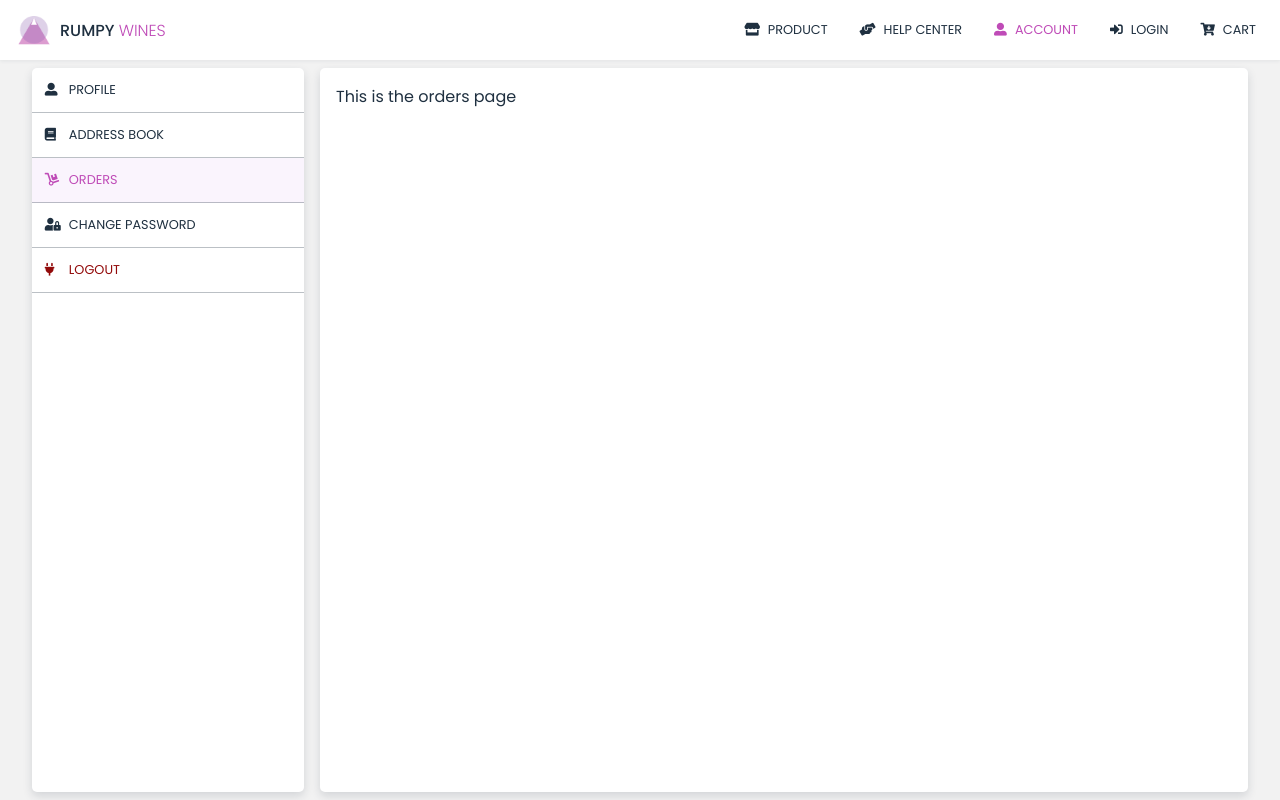
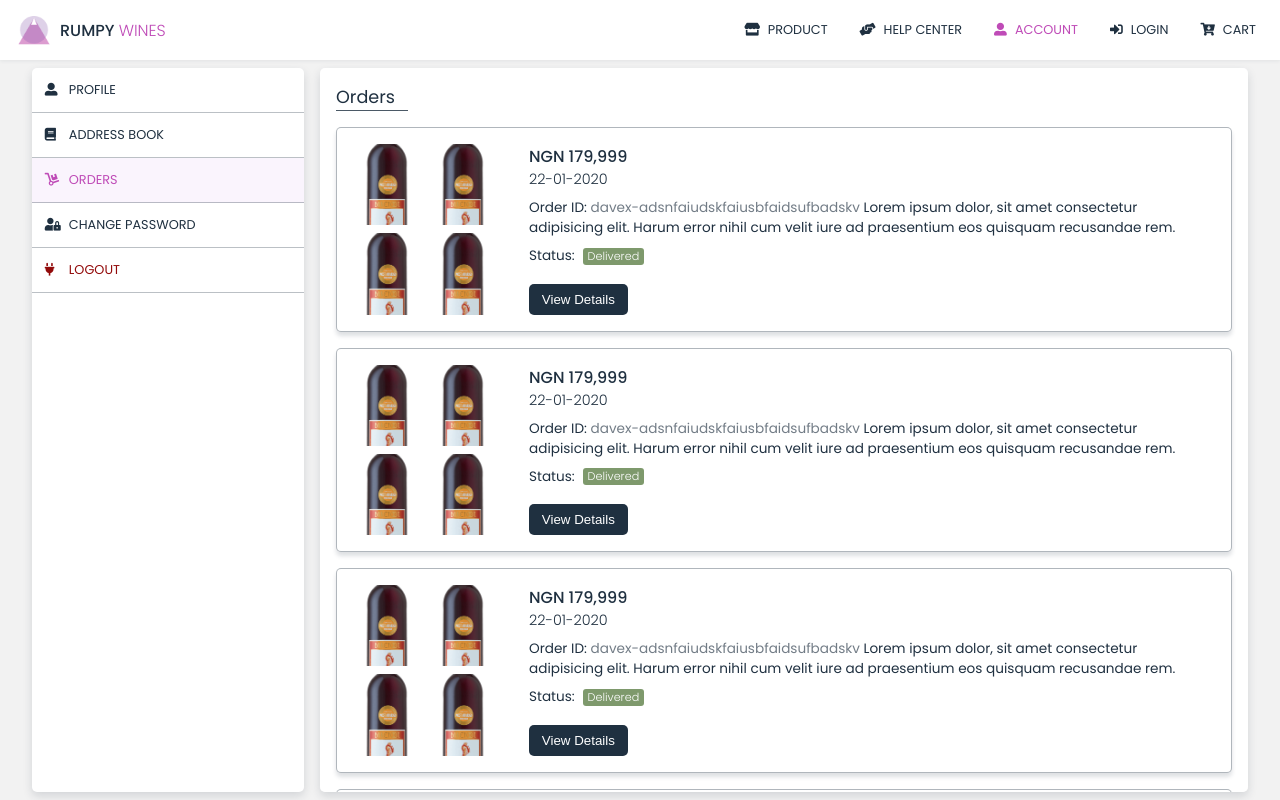
Before and after one commit to Rumpy-Wines/nuxt-client-2.0, a Nuxt app: page /account/orders in a window 1280 px wide. Built offline with nearby package versions, Linux system fonts and the light colour scheme.

Commit message:
Orders-page

```diff
--- /dev/null
+++ b/assets/styles/components/order_detail.scss
@@ -0,0 +1,84 @@
+@import '~assets/styles/variables';
+@import '~assets/styles/include-media';
+.order-detail {
+    background: white;
+    border: 1px solid rgba($dark, 0.35);
+    box-shadow: 0px 4px 4px rgba($dark, 0.15);
+    border-radius: 5px;
+    display: grid;
+    grid-template-columns: 10rem 1fr;
+    gap: 1rem;
+    margin-bottom: 1rem;
+    font-size: 0.85rem;
+    &:last-child {
+        margin-bottom: 0;
+    }
+    @include media('<=tablet') {
+        gap: 0;
+    }
+    @include media('<=600px') {
+        grid-template-columns: 8rem 1fr;
+    }
+    @include media('<=425px') {
+        grid-template-columns: 5rem 1fr;
+    }
+    .images-container {
+        display: grid;
+        grid-template-columns: 1fr 1fr;
+        grid-template-rows: 1fr 1fr;
+        padding: 1rem;
+        padding-right: 0;
+        gap: 0.5rem;
+        .image {
+            background-image: url('/images/product-wine-example.png');
+            background-size: cover;
+            background-position: center center;
+        }
+    }
+    .content {
+        padding: 1rem;
+        width: 100%;
+        overflow: hidden;
+        .price {
+            font-weight: 500;
+            font-size: 1rem;
+        }
+        .date {
+            font-weight: 300;
+            font-size: 0.9rem;
+            margin-bottom: 0.5rem;
+        }
+        .order-id {
+            margin-bottom: 0.5rem;
+            display: -webkit-box;
+            -webkit-line-clamp: 2;
+            -webkit-box-orient: vertical;
+            overflow: hidden;
+            .id {
+                color: rgba($dark, 0.63);
+            }
+        }
+        .status-container {
+            display: flex;
+            align-items: center;
+            margin-bottom: 0.5rem;
+            .status-tag {
+                margin-left: 0.5rem;
+                color: white;
+                background: rgba($success-green, 0.73);
+                font-weight: 300;
+                padding: 0 0.3rem;
+                border-radius: 3px;
+                font-size: 0.7rem;
+            }
+        }
+        .view-details-button {
+            padding: 0.5rem 0.8rem;
+            color: white;
+            background: $dark;
+            border: none;
+            border-radius: 5px;
+            margin-top: 0.6rem;
+        }
+    }
+}
--- /dev/null
+++ b/components/OrderDetail.vue
@@ -0,0 +1,33 @@
+<template>
+  <div class="order-detail">
+    <div class="images-container">
+      <div class="image" v-for="i in 4" :key="i"></div>
+    </div>
+    <div class="content">
+      <div class="price">NGN 179,999</div>
+      <div class="date">22-01-2020</div>
+      <div class="order-id">
+        <span>Order ID: </span>
+        <span class="id">davex-adsnfaiudskfaiusbfaidsufbadskv</span>
+        Lorem ipsum dolor, sit amet consectetur adipisicing elit. Harum error
+        nihil cum velit iure ad praesentium eos quisquam recusandae rem.
+      </div>
+      <div class="status-container">
+        <div class="text">Status:</div>
+        <div class="status-tag delivered">Delivered</div>
+      </div>
+      <button class="view-details-button">View Details</button>
+    </div>
+  </div>
+</template>
+
+<script lang="ts">
+import { Vue, Component, Prop } from "vue-property-decorator";
+
+@Component
+export default class OrderDetail extends Vue {}
+</script>
+
+<style lang="scss" scoped>
+@import "~assets/styles/components/order_detail";
+</style>
--- a/layouts/account.vue
+++ b/layouts/account.vue
@@ -53,10 +53,11 @@ export default {
 		border-radius: 5px;
 		box-shadow: 0px 4px 10px rgba($dark, 0.15);
 		padding: 1rem;
+		// width: 100%;
 		overflow: hidden;
 		overflow-y: auto;
 		@include media('<=tablet'){
-			overflow: unset;
+			// overflow: unset;
 		}
 	}
 </style>
--- a/nuxt.config.js
+++ b/nuxt.config.js
@@ -1,8 +1,8 @@
 export default {
-    // server: {
-    //     host: '0.0.0.0',
-    //     port: '4000'
-    // },
+    server: {
+        host: '0.0.0.0',
+        port: '4000'
+    },
     // Global page headers (https://go.nuxtjs.dev/config-head)
     head: {
         title: 'rumpy',
--- a/pages/account/orders.vue
+++ b/pages/account/orders.vue
@@ -1,10 +1,21 @@
 <template>
-	<div>This is the orders page</div>
+	<div>
+    <div class="mini-heading heading-light">
+      <span>Orders</span>
+      <div class="underline"></div>
+    </div>
+    <div class="orders-container">
+      <order-detail v-for="i in 5" :key="i" />
+    </div>
+  </div>
 </template>
 <script lang="ts">
 import { Vue, Component, Prop } from "vue-property-decorator";
+import OrderDetail from '~/components/OrderDetail.vue';
+
 
 @Component({
+  components: { OrderDetail },
   layout: "account",
 })
 export default class OrdersPage extends Vue {
@@ -15,3 +26,6 @@ export default class OrdersPage extends Vue {
   }
 }
 </script>
+<style lang="scss" scoped>
+@import '~assets/styles/pages/account/orders';
+</style>
```
Also changed, not shown: assets/styles/pages/account/orders.scss (added).
